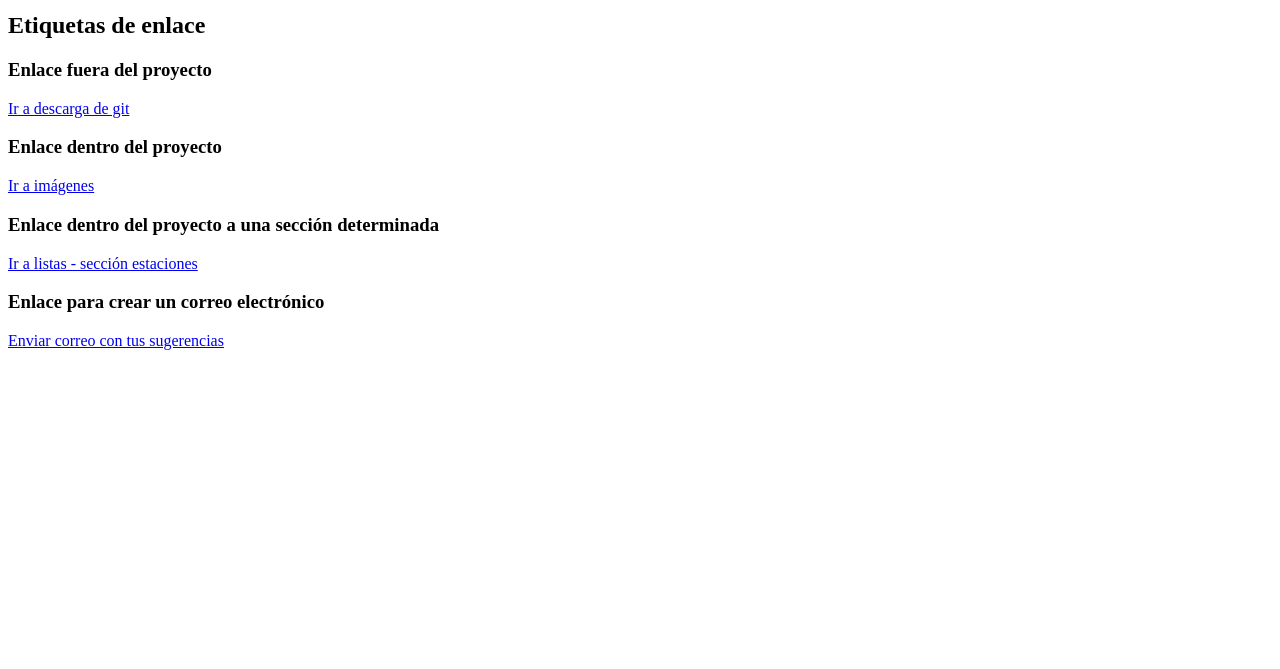
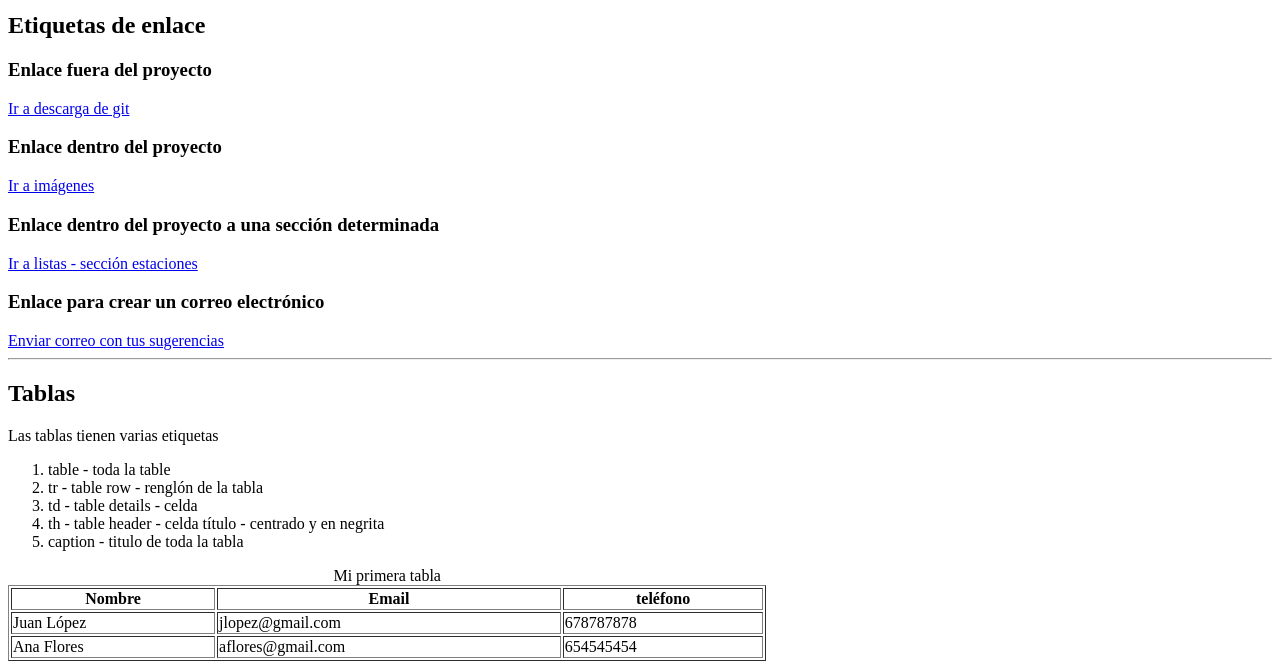
Before and after one commit to girles/Repositorio_html_introducci-n_30_04_2025, a plain HTML site: page index.html in a window 1280 px wide. Shown: the part 1143-1812 px from the top of the page. Before the commit the page ends 1501 px from the top, so only its background shows below. Drawn offline with Linux system fonts and the light colour scheme.

Commit message:
Ejercicio 1

```diff
--- a/index.html
+++ b/index.html
@@ -52,5 +52,33 @@
 <a href="mailto:gretairles@gmail.com">
     Enviar correo con tus sugerencias
 </a>
+<hr>
+<h2>Tablas</h2>
+<p>Las tablas tienen varias etiquetas</p>
+<ol>
+    <li>table - toda la table</li>
+    <li>tr - table row - renglón de la tabla</li>
+    <li>td - table details - celda</li>
+    <li>th - table header - celda título - centrado y en negrita</li>
+    <li>caption - titulo de toda la tabla</li>
+</ol>
+<table border="1px" width="60%">
+    <caption>Mi primera tabla</caption>
+    <tr>
+        <th>Nombre</th>
+        <th>Email</th>
+        <th>teléfono</th>
+    </tr>
+    <tr>
+        <td>Juan López</td>
+        <td>jlopez@gmail.com</td>
+        <td>678787878</td>
+    </tr>
+    <tr>
+        <td>Ana Flores</td>
+        <td>aflores@gmail.com</td>
+        <td>654545454</td>
+    </tr>
+</table>
 </body>
 </html>
```
